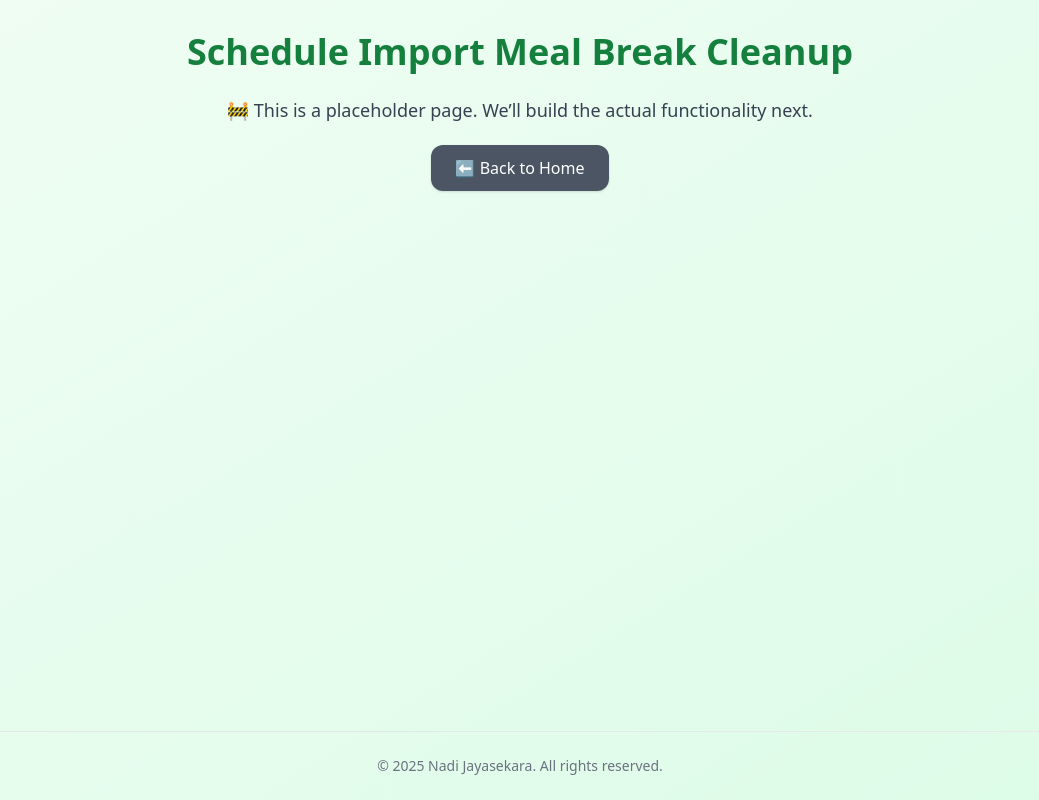
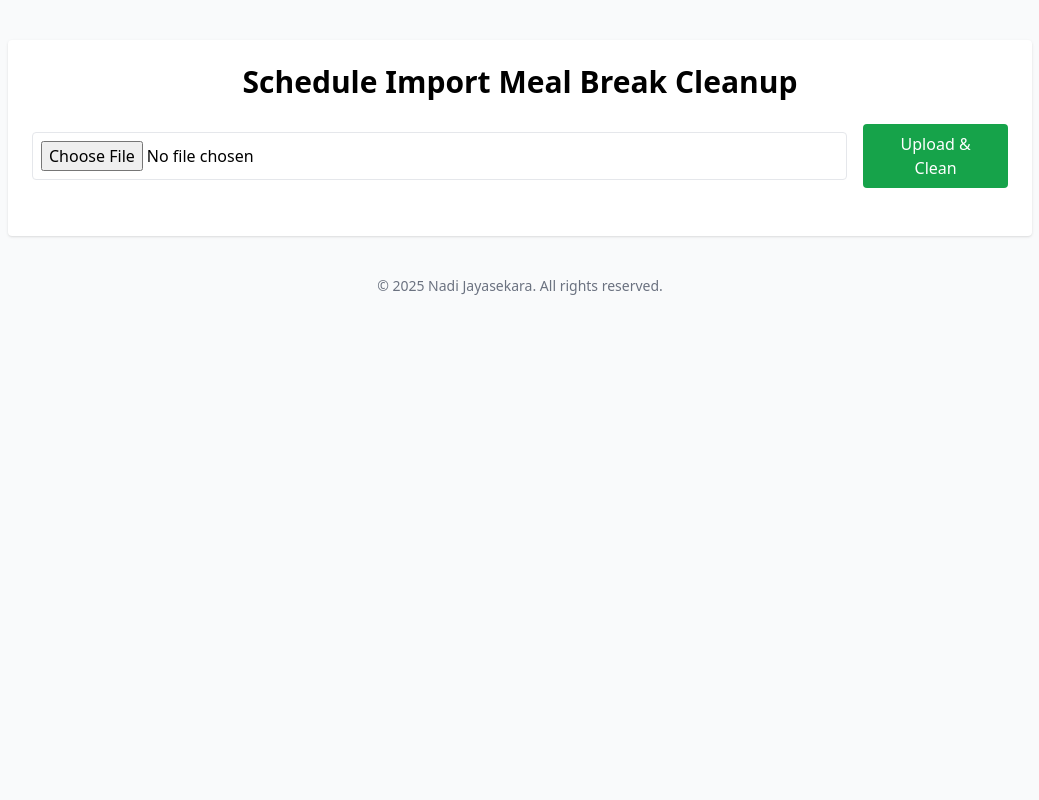
Before and after one commit to nadithakj/nodegrouper, a FastAPI app: page /meal_cleanup in a window 1280 px wide. Shown: the whole page, without its empty margins (120-1159 px from the left). Run offline with FastAPI, Linux system fonts and the light colour scheme; some libraries are stand-ins or nearby versions.

Commit message:
Update meal_cleanup.html

```diff
--- a/templates/meal_cleanup.html
+++ b/templates/meal_cleanup.html
@@ -5,24 +5,43 @@
     <title>Schedule Import Meal Break Cleanup</title>
     <script src="https://cdn.tailwindcss.com"></script>
 </head>
-<body class="min-h-screen bg-gradient-to-br from-green-50 to-green-100 flex flex-col font-sans">
+<body class="bg-gray-50 font-sans min-h-screen flex flex-col items-center justify-start py-10">
 
-<main class="flex-grow max-w-3xl mx-auto p-8 text-center">
-    <h1 class="text-4xl font-extrabold mb-6 text-green-700">
-        Schedule Import Meal Break Cleanup
-    </h1>
-    <p class="text-gray-700 text-lg mb-8">
-        🚧 This is a placeholder page. We’ll build the actual functionality next.
-    </p>
+    <div class="w-full max-w-5xl p-6 bg-white shadow rounded">
+        <h1 class="text-3xl font-bold mb-6 text-center">Schedule Import Meal Break Cleanup</h1>
 
-    <a href="/" class="bg-gray-600 text-white px-6 py-3 rounded-xl hover:bg-gray-700 shadow">
-        ⬅ Back to Home
-    </a>
-</main>
+        <!-- Upload XML -->
+        <form action="/meal_cleanup/upload" method="post" enctype="multipart/form-data" class="flex items-center space-x-4 mb-6">
+            <input type="file" name="file" class="border rounded p-2 w-full" required>
+            <button type="submit" class="bg-green-600 text-white px-6 py-2 rounded hover:bg-green-700">Upload & Clean</button>
+        </form>
 
-<footer class="p-6 text-center text-gray-500 text-sm border-t border-gray-200">
-    &copy; 2025 Nadi Jayasekara. All rights reserved.
-</footer>
+        {% if cleaned_xml %}
+        <!-- Original XML -->
+        <div class="mb-6">
+            <h2 class="text-xl font-semibold mb-2">Original XML</h2>
+            <textarea readonly class="w-full h-64 border rounded p-3 font-mono bg-gray-100 text-gray-800">{{ original_xml }}</textarea>
+        </div>
+
+        <!-- Cleaned XML -->
+        <div class="mb-6">
+            <h2 class="text-xl font-semibold mb-2">Cleaned XML</h2>
+            <textarea readonly class="w-full h-64 border rounded p-3 font-mono bg-gray-100 text-gray-800">{{ cleaned_xml }}</textarea>
+        </div>
+
+        <!-- Download -->
+        <div class="text-center">
+            <form action="/download" method="post">
+                <input type="hidden" name="file_content" value="{{ cleaned_xml }}">
+                <button type="submit" class="bg-blue-600 text-white px-6 py-2 rounded hover:bg-blue-700 text-lg">Download Cleaned XML</button>
+            </form>
+        </div>
+        {% endif %}
+    </div>
+
+    <footer class="mt-10 text-center text-gray-500 text-sm">
+        &copy; 2025 Nadi Jayasekara. All rights reserved.
+    </footer>
 
 </body>
 </html>
```
